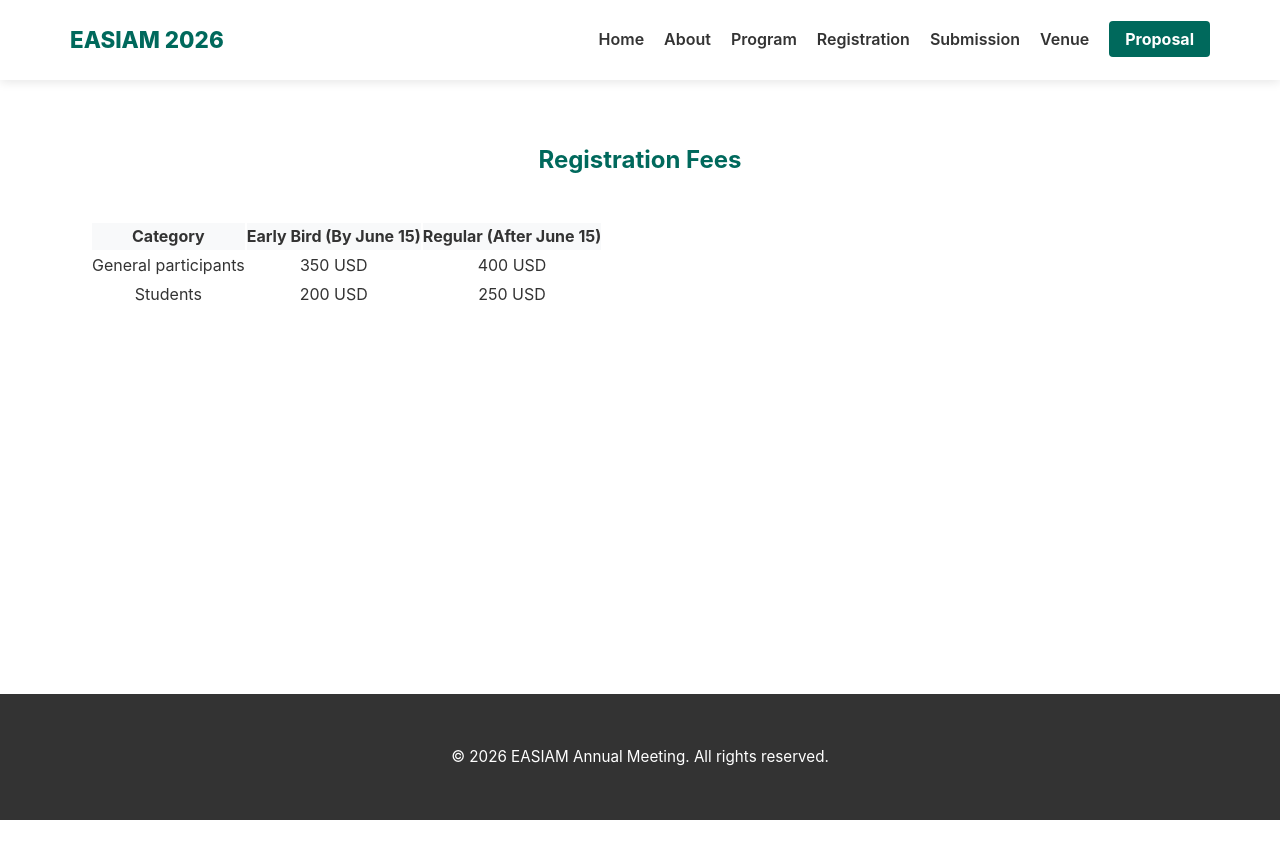
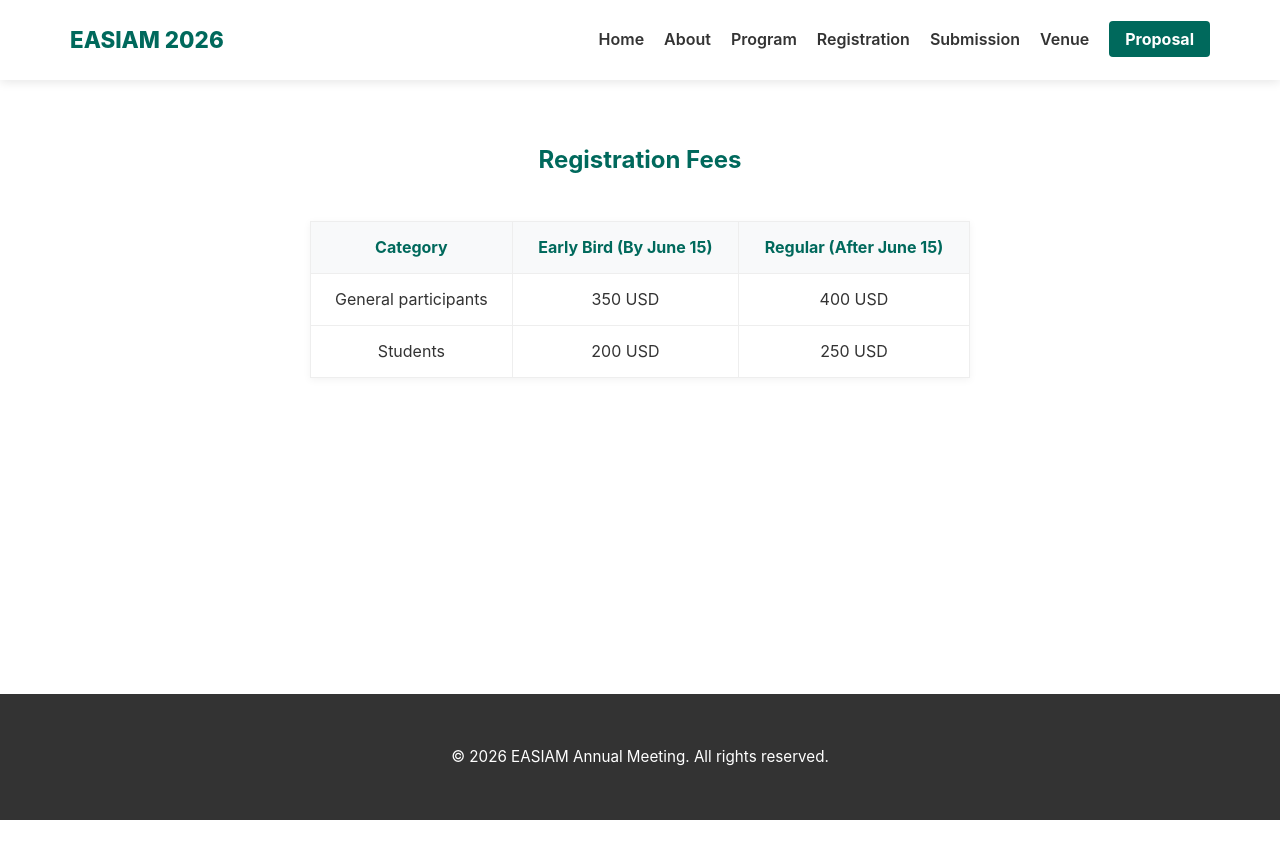
Before and after one commit to easiam26/easiam26.github.io, a Jekyll site: the page built from registration.html, in a window 1280 px wide. Shown: the top 859 px of the page. Built offline with Jekyll 4.4.1, drawn with Linux system fonts in a browser that asks for light colours.

Commit message:
Add registration table center alignment style

```diff
--- a/assets/css/style.css
+++ b/assets/css/style.css
@@ -276,6 +276,28 @@ body {
     border-bottom: none;
 }
 
+/* Table 스타일 (Registration) */
+.reg-table {
+    width: 60%;
+    margin: 30px auto;
+    border-collapse: collapse;
+    background: white;
+    box-shadow: 0 2px 8px rgba(0, 0, 0, 0.05);
+}
+
+.reg-table th,
+.reg-table td {
+    padding: 12px;
+    border: 1px solid #eee;
+    text-align: center;
+}
+
+.reg-table th {
+    background-color: var(--light-bg);
+    color: var(--primary-color);
+    font-weight: 700;
+}
+
 /* Footer */
 footer {
     background-color: var(--primary-color);
```
